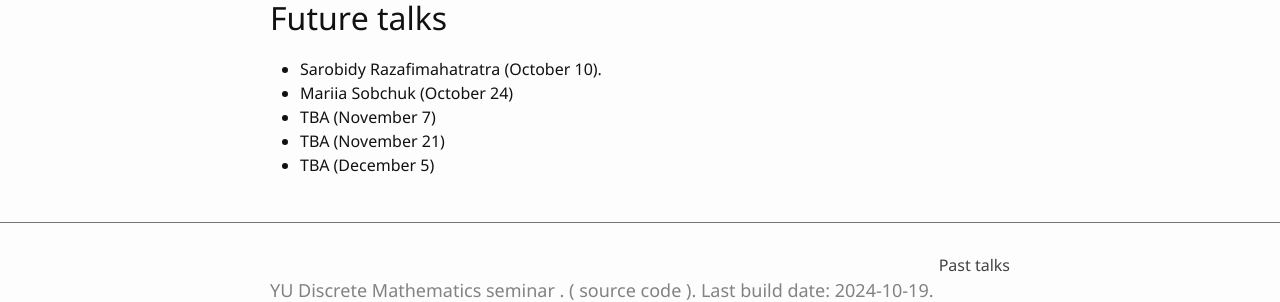
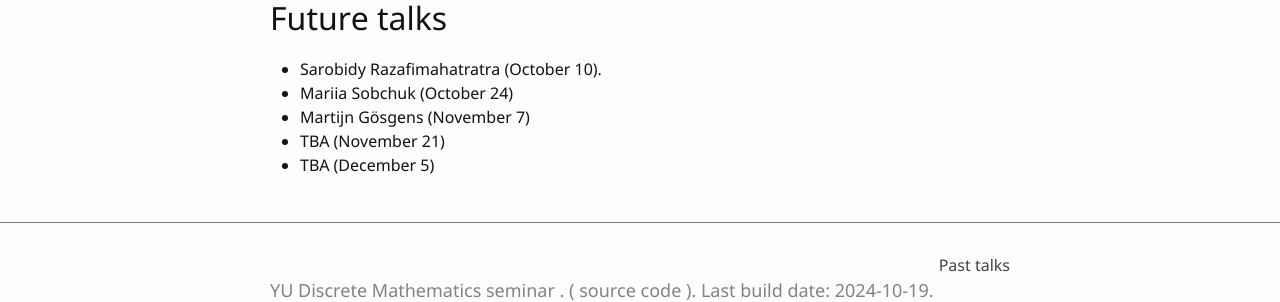
Before and after one commit to sarobidy19/YU-discrete-math, a Jekyll site: the page built from index.md, in a window 1280 px wide. Shown: the part 998-1300 px from the top of the page. Built offline with Jekyll 4.4.1, drawn with Linux system fonts in a browser that asks for light colours; formulas are drawn with MathJax 3.

Commit message:
new speaker

```diff
--- a/_config.yml
+++ b/_config.yml
@@ -11,7 +11,7 @@
 title: YU Discrete Mathematics seminar
 # description and keywords for meta tags
 description: "Create an OER workshop website quick and easy!"
-keywords: "workshops, OER, Open Education, websites, gh-pages, jekyll"
+keywords: "York University, Discrete Mathematics seminar, combinatorics, graph theory"
 
 # author settings for cc-by, appears in the footer
 author:
--- a/index.md
+++ b/index.md
@@ -41,6 +41,6 @@ This seminar is organized by [Amena Assem](https://www.amenaassem.com/) [(amnass
 
 * Sarobidy Razafimahatratra (October 10).
 * Mariia Sobchuk (October 24)
-* TBA (November 7)
+* Martijn Gösgens (November 7)
 * TBA (November 21)
 * TBA (December 5)
```
